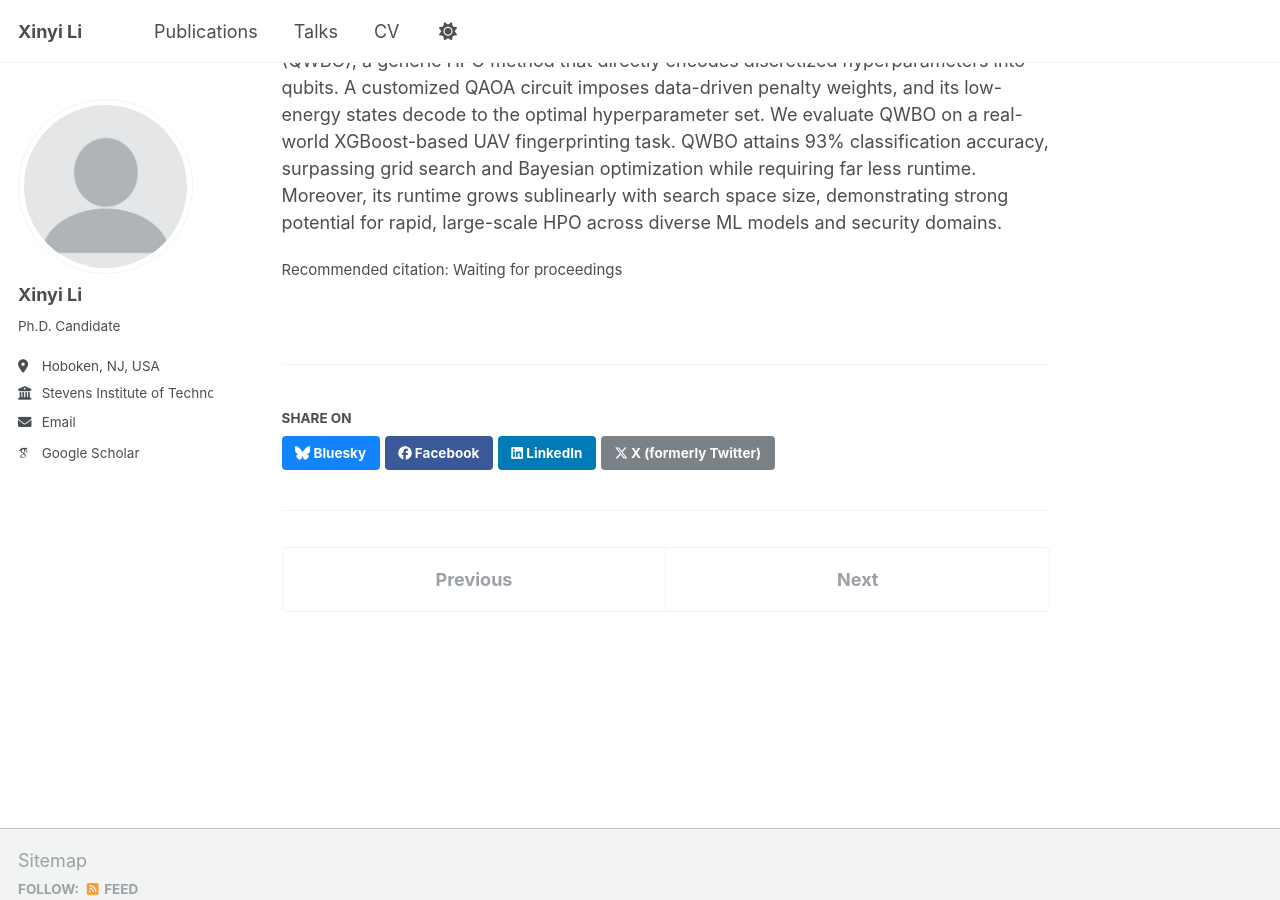
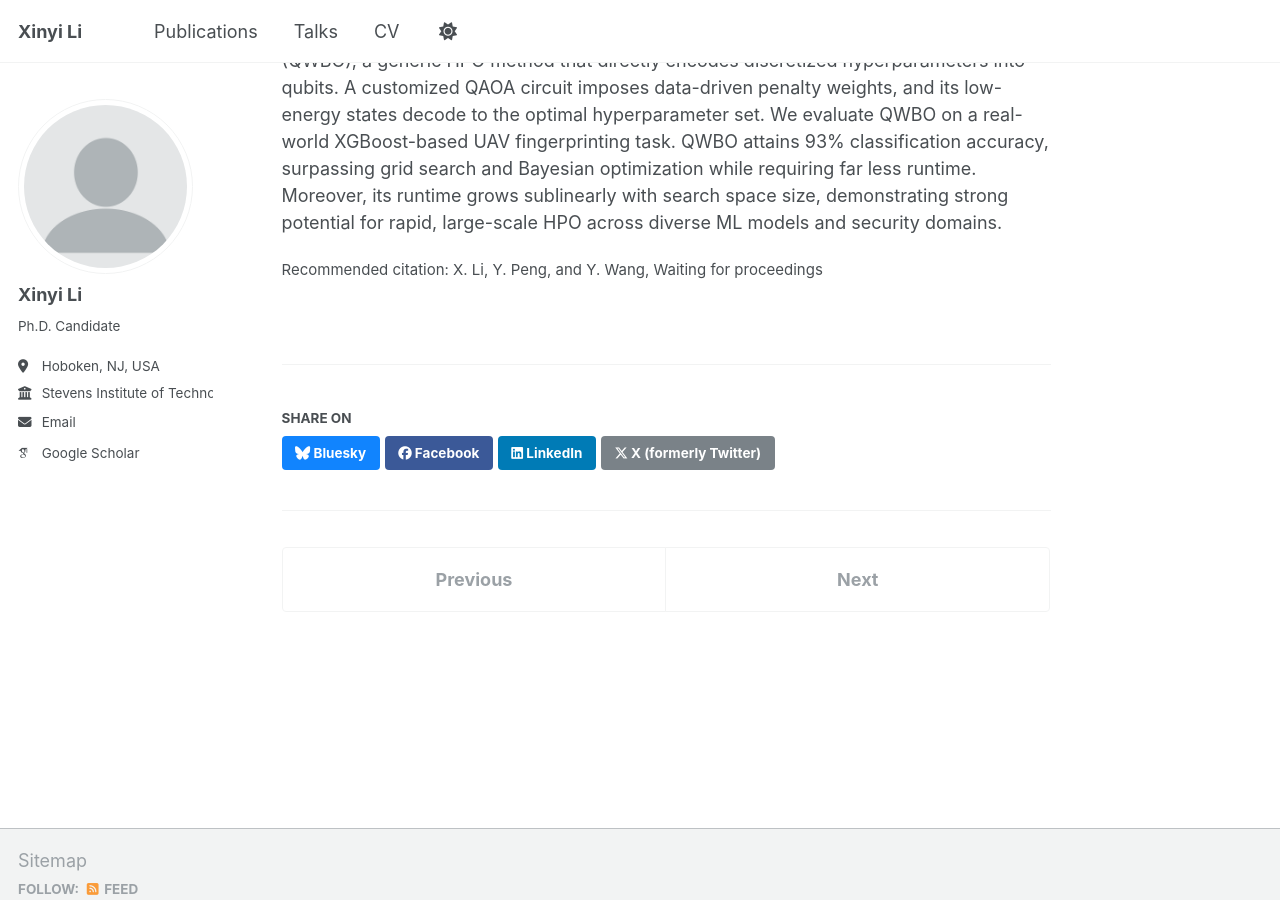
Before and after one commit to LXY-princess/lxy-princess.github.io, a Jekyll site: the page built from _publications/2025-07-21-conference-qwbo.md, in a window 1280 px wide and 900 px high, scrolled down 502 px. Built offline with Jekyll 4.4.1, drawn with Linux system fonts in a browser that asks for light colours; some web fonts are replaced; a script that is not in the unit is left out.

Commit message:
Update 2025-07-21-conference-qwbo.md

```diff
--- a/_publications/2025-07-21-conference-qwbo.md
+++ b/_publications/2025-07-21-conference-qwbo.md
@@ -6,7 +6,7 @@ permalink: /publication/2025-07-21-conference-qwbo
 excerpt: 'Keywords: Hyperparameter Optimization, Quantum Approximate Optimization Algorithm, Secure Unmanned Aerial Vehicle Fingerprinting, XGBoost'
 date: 2025-07-21
 venue: '2025 IEEE International Conference on Quantum Computing and Engineering (QCE-25)'
-citation: 'Waiting for proceedings'
+citation: 'X. Li, Y. Peng, and Y. Wang, Waiting for proceedings'
 ---
 
 Abstract: The rapid development of Machine Learning (ML) algorithms across domains necessitates efficient Hyperparameter Optimization (HPO) to tailor models to specific tasks. Classical HPO techniques become prohibitively slow as model size and search space dimensionality grow. Quantum computing, particularly the Quantum Approximate Optimization Algorithm (QAOA), offers a principled way to explore large combinatorial spaces, but existing QAOA approaches are limited in black-box ML settings, where objective evaluations are expensive. The need for fast yet accurate HPO is most acute in security-critical applications such as Unmanned Aerial Vehicle (UAV) fingerprinting, where defenders must identify hostile drones within seconds. To address this challenge, we propose a QAOA-Based High-Speed Weighted Black-box Hyperparameter Optimization (QWBO), a generic HPO method that directly encodes discretized hyperparameters into qubits. A customized QAOA circuit imposes data-driven penalty weights, and its low-energy states decode to the optimal hyperparameter set. We evaluate QWBO on a real-world XGBoost-based UAV fingerprinting task. QWBO attains 93% classification accuracy, surpassing grid search and Bayesian optimization while requiring far less runtime. Moreover, its runtime grows sublinearly with search space size, demonstrating strong potential for rapid, large-scale HPO across diverse ML models and security domains.
```
